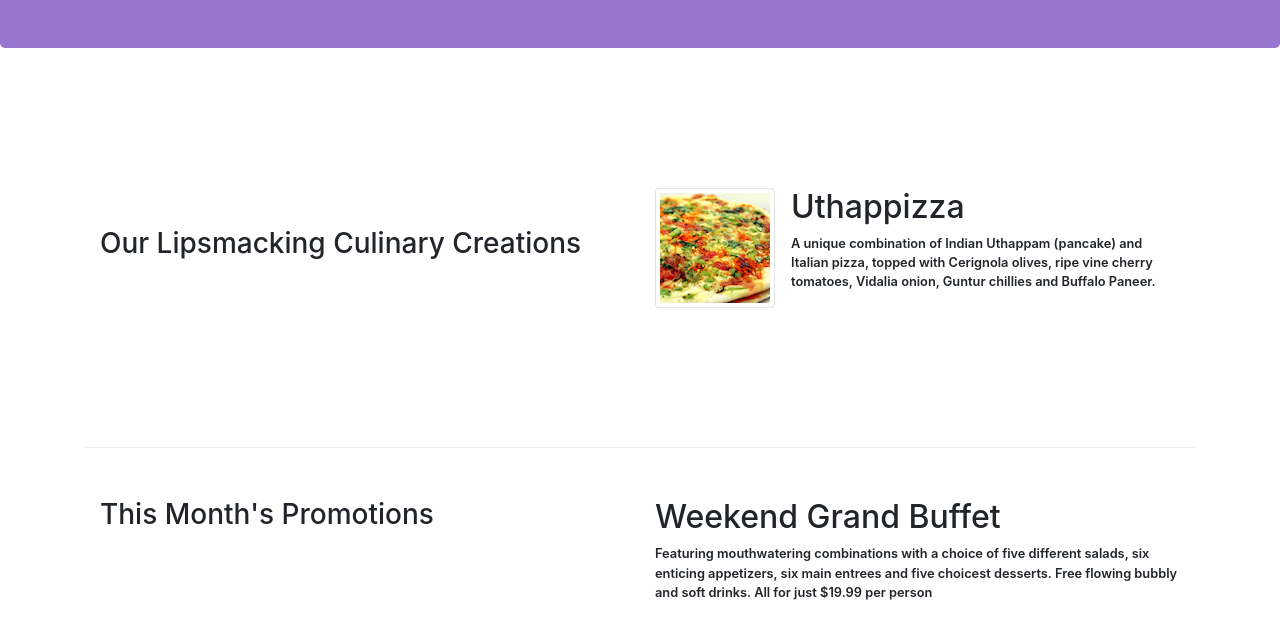
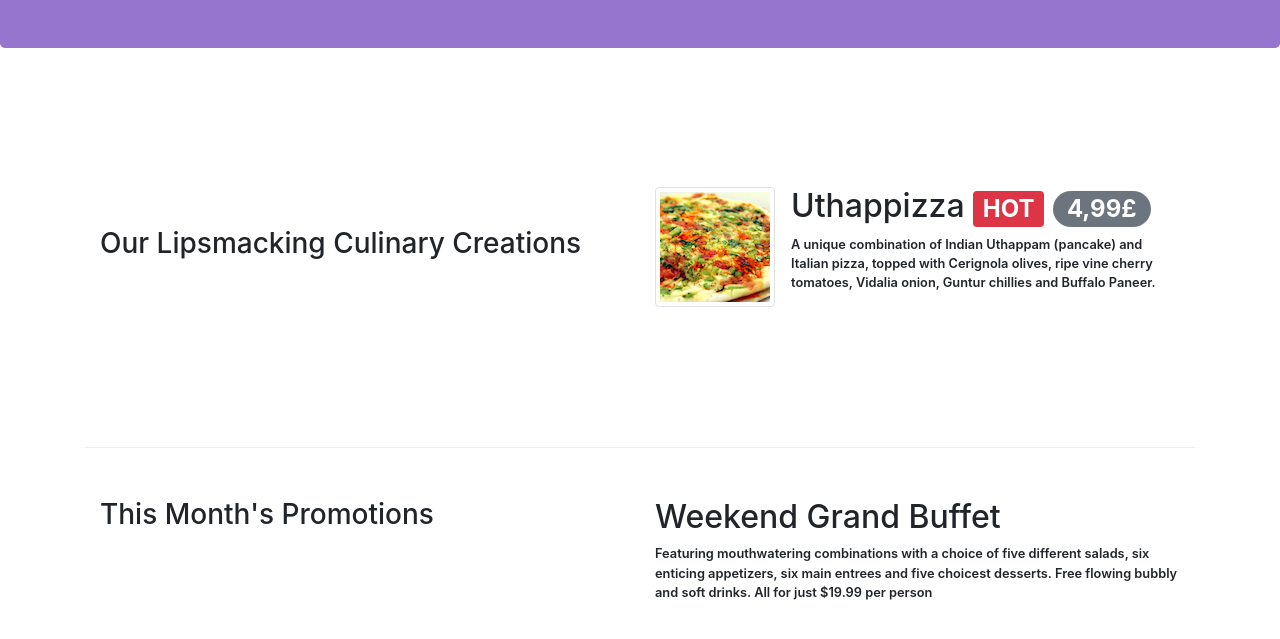
Before and after one commit to BenArfanour/Coursera, a website: page index.html in a window 1280 px wide. Shown: the part 265-904 px from the top of the page. Drawn offline with nearby package versions, Linux system fonts and the light colour scheme.

Commit message:
Alert Users

```diff
--- a/index.html
+++ b/index.html
@@ -61,7 +61,7 @@
                 <div class="media">
                     <img class="d-flex mr-3 img-thumbnail algin-self-center" src="img/uthappizza.png" alt="Nour Ben Arfa">
                     <div class="media-body">
-                            <h2 class="mt-0">Uthappizza</h2>
+                            <h2 class="mt-0">Uthappizza <span class="badge badge-danger">HOT</span> <span class="badge badge-pill badge-secondary">4,99£</span></h2>
                             <p>A unique combination of Indian Uthappam (pancake) and Italian pizza, topped with Cerignola olives, ripe vine cherry tomatoes, Vidalia onion, Guntur chillies and Buffalo Paneer.</p>
                     </div>
 
```
